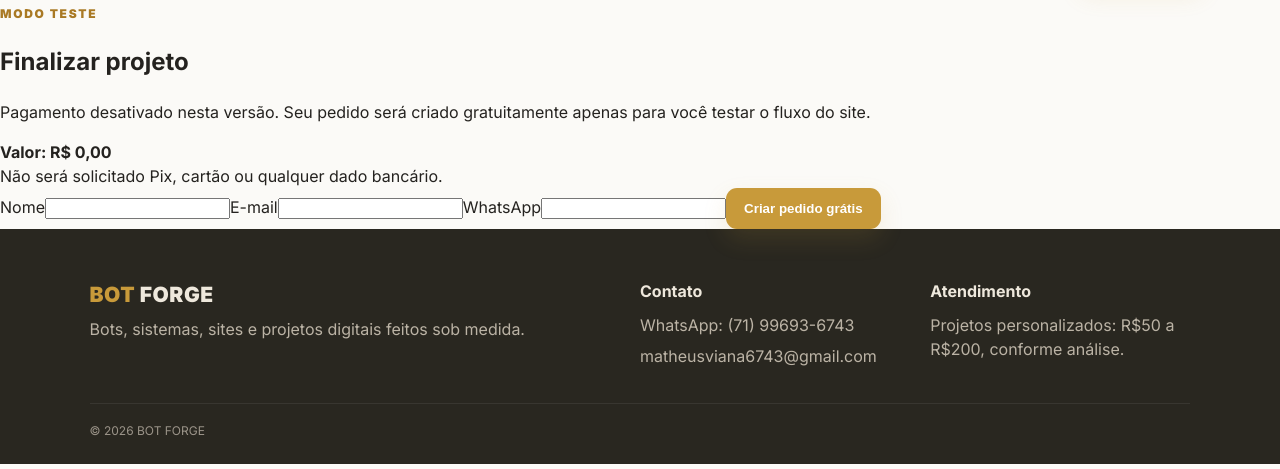
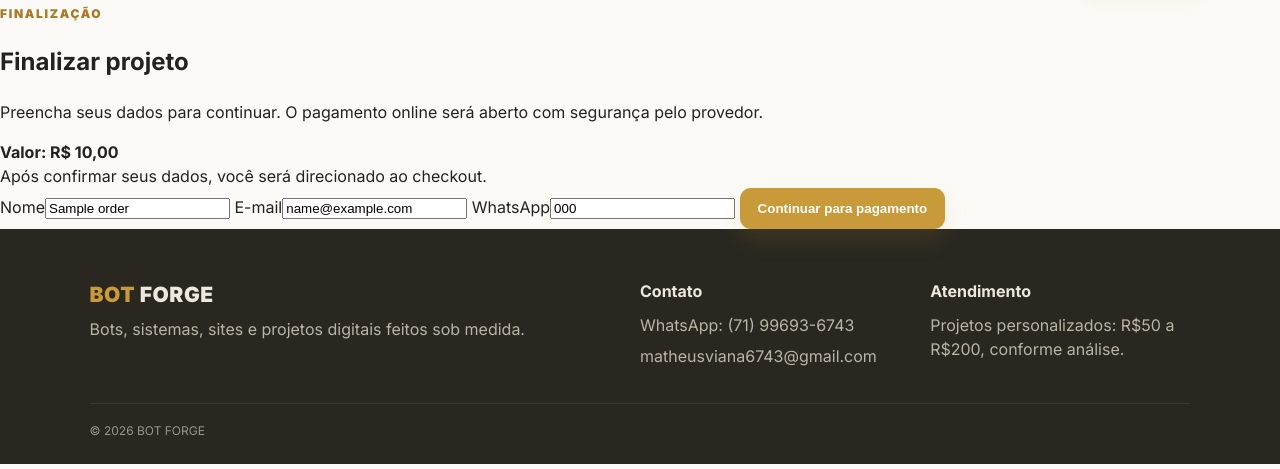
Before and after one commit to matheusviana6743-cell/DICOR-intelligence, a Flask app: template templates/checkout.html in a window 1280 px wide. Shown: the part 76-545 px from the top of the page. Run offline with Flask 3, Linux system fonts and the light colour scheme; the template is opened without the code that fills it: most values are stand-ins (such as "Sample title", 1, 10 or a date in 2020).

Commit message:
Atualiza checkout para preços e pagamento online

```diff
--- a/templates/checkout.html
+++ b/templates/checkout.html
@@ -1,4 +1,23 @@
 {% extends 'base.html' %}
 {% block content %}
-<section class="checkout"><span class="eyebrow">MODO TESTE</span><h1>Finalizar projeto</h1><p>Pagamento desativado nesta versão. Seu pedido será criado gratuitamente apenas para você testar o fluxo do site.</p><div class="notice"><strong>Valor: R$ 0,00</strong><br>Não será solicitado Pix, cartão ou qualquer dado bancário.</div>{% if error %}<div class="notice">{{ error }}</div>{% endif %}<form method="post" action="{{ url_for('checkout', token=order['token']) }}"><label>Nome<input name="name" required maxlength="100"></label><label>E-mail<input type="email" name="email" required maxlength="160"></label><label>WhatsApp<input name="phone" required maxlength="30"></label><button class="btn primary" type="submit">Criar pedido grátis</button></form></section>
+<section class="checkout">
+  <span class="eyebrow">FINALIZAÇÃO</span>
+  <h1>Finalizar projeto</h1>
+  <p>Preencha seus dados para continuar. O pagamento online será aberto com segurança pelo provedor.</p>
+
+  {% if order['price'] %}
+    <div class="notice"><strong>Valor: R$ {{ '%.2f'|format(order['price'])|replace('.', ',') }}</strong><br>Após confirmar seus dados, você será direcionado ao checkout.</div>
+  {% else %}
+    <div class="notice"><strong>Projeto personalizado</strong><br>O valor fica entre R$ {{ '%.0f'|format(order['price_min']) }} e R$ {{ '%.0f'|format(order['price_max']) }}, conforme a análise do projeto.</div>
+  {% endif %}
+
+  {% if error %}<div class="notice">{{ error }}</div>{% endif %}
+
+  <form method="post" action="{{ url_for('checkout', token=order['token']) }}">
+    <label>Nome<input name="name" required maxlength="100" value="{{ order['customer_name'] or '' }}"></label>
+    <label>E-mail<input type="email" name="email" required maxlength="160" value="{{ order['customer_email'] or '' }}"></label>
+    <label>WhatsApp<input name="phone" required maxlength="30" value="{{ order['customer_phone'] or '' }}"></label>
+    <button class="btn primary" type="submit">Continuar para pagamento</button>
+  </form>
+</section>
 {% endblock %}
```
